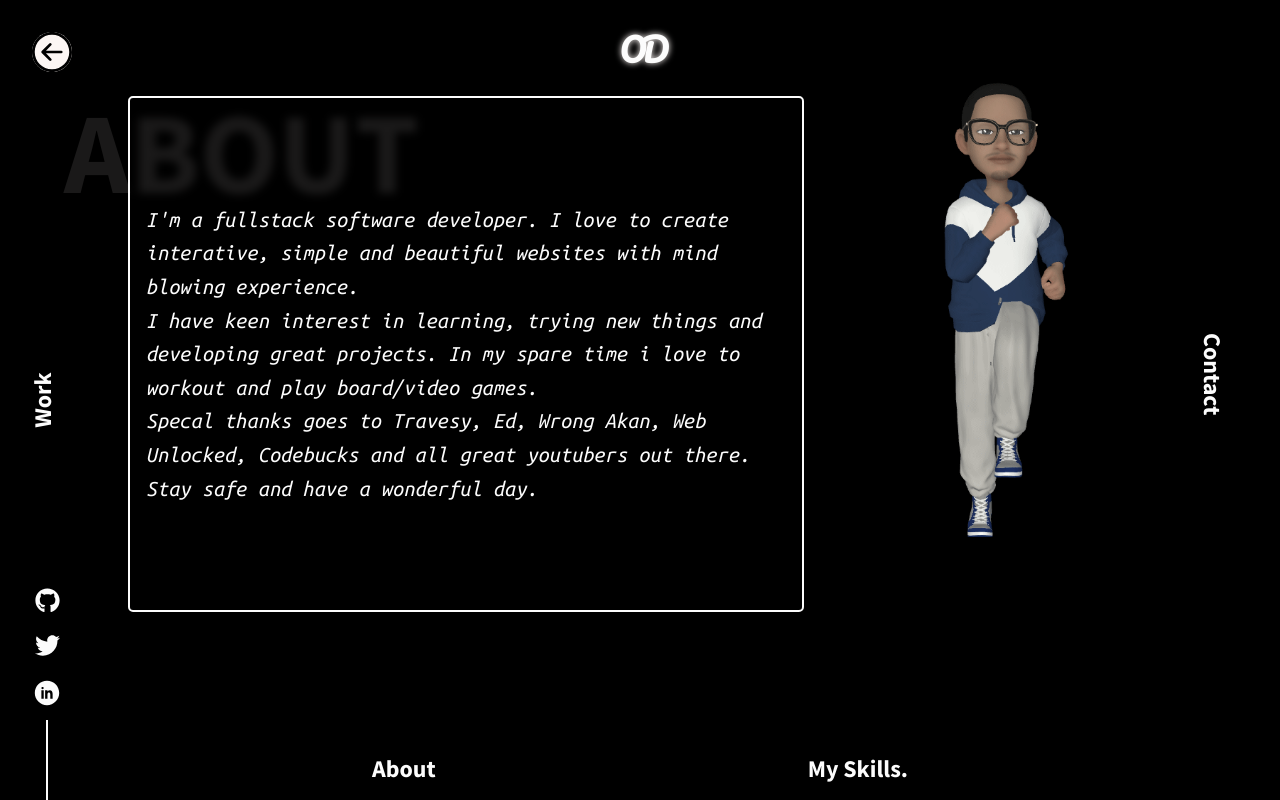
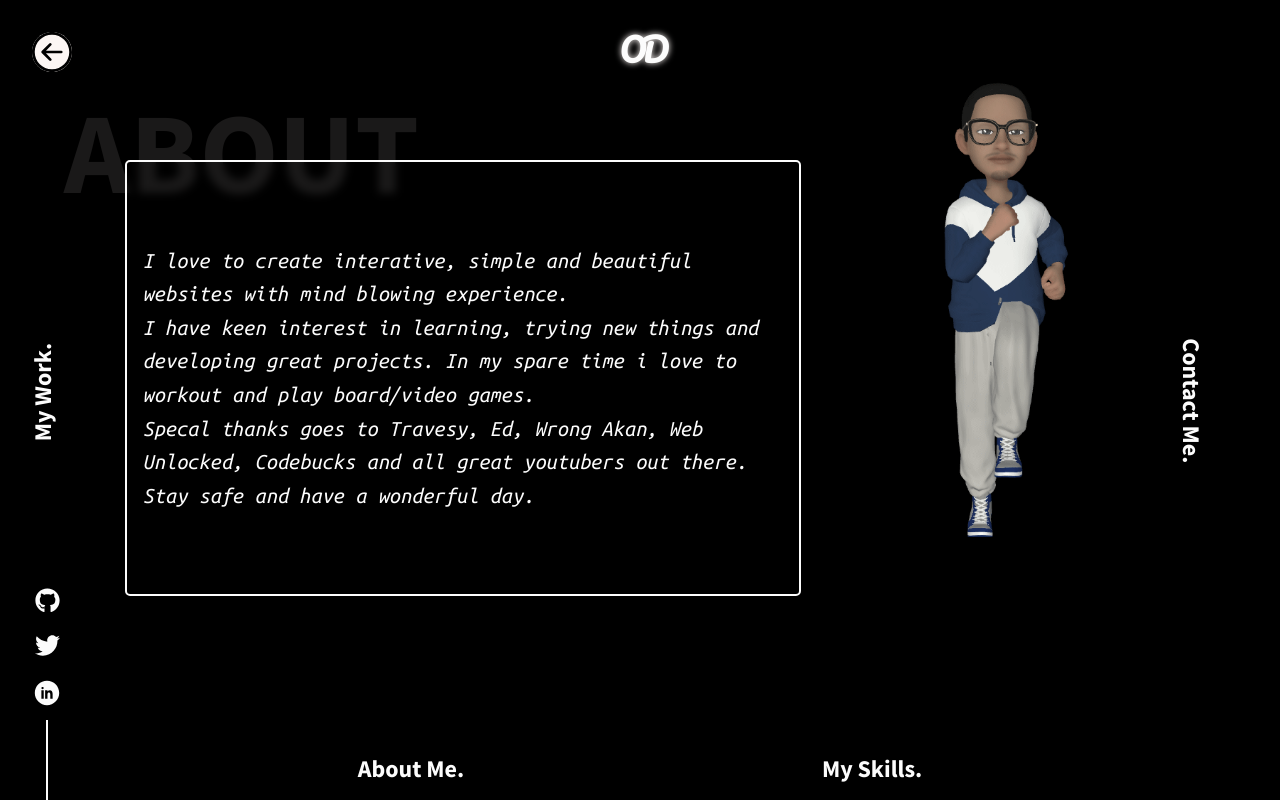
Before and after one commit to tolafandpro/odwebsite, a React (Create React App) app: page /about in a window 1280 px wide. Built offline with nearby package versions, Linux system fonts and the light colour scheme.

Commit message:
link updated

```diff
--- a/src/pages/AboutPage.jsx
+++ b/src/pages/AboutPage.jsx
@@ -10,6 +10,7 @@ import BackButton from '../components/BackButton';
 // import ParticleComponent from '../components/ParticleComponent';
 import BigTitle from '../components/BigTitle'
 import oyetola from '../assets/images/tolajogging.gif'
+// import { mobile } from './../responsive';
 
 const Box = styled.div `
 background-color: ${props => props.theme.body};
@@ -41,34 +42,32 @@ const Main =  styled.div `
   border-radius: 5px;
   padding: 1rem;
   width: 50vw;
-  height: 60vh;
+  height: 50vh;
   z-index: 3;
   line-height: 1.5;
   display: flex;
   justify-content: center;
   align-items: center;
   font-size: calc(0.6rem + 1vw);
- backdrop-filter: blur(4px);
-
+  backdrop-filter: blur(4px);
   position: absolute;
-  left: calc(4rem + 5vw);
-  top: 6rem;
+  left: calc(3.8rem + 5vw);
+  top: 10rem;
   font-family: 'Ubuntu Mono', monospace;
   font-style: italic;
 
-  @media (max-width: 30em) {
-    width: 50vw;
-    height: 50%;
-    backdrop-filter: none;
-    margin-top: 6rem;
-    left: 5rem;
+  @media only screen and  (max-width: 50em){
+    width: "50vw",
+    height: "50%",
+    marginTop: "6rem",
+    left: "5rem",
   }
 `
 const WORK = styled(NavLink) `
 color: ${props => props.theme.text};
 
 position: absolute;
-top: 50%;
+top: 49%;
 left: calc(1rem + 2vw);
 transform: translate(-50%, -50%) rotate(-90deg) ;
 text-decoration: none;
@@ -77,8 +76,8 @@ z-index:1;
 @media only screen and  (max-width: 50em){
     color: ${props => props.theme.text};
     text-shadow: rgb(0 0 0) 0px 0px 4px;
-    left: calc(1rem + 0.5vw);
-    top: 48%;
+    left: calc(1.8rem + 1vw);
+    top: 45%;
     font-size: 0.8em;
 }
 `
@@ -95,7 +94,7 @@ justify-content: space-evenly;
 const CONTACT = styled(NavLink)`
 color: ${props => props.theme.text};
 position: absolute;
-top: 50%;
+top: 56%;
 right: calc(1rem + 2vw);
 transform: rotate(90deg) translate(-50%, -50%);
 text-decoration: none;
@@ -104,7 +103,7 @@ z-index:1;
 @media only screen and  (max-width: 50em){
     color: ${props => props.theme.text};
     text-shadow: rgb(0 0 0) 0px 0px 4px;
-    right: calc(1rem + 0.5vw);
+    right: calc(0rem + -1vw);
     top: 50%;
     font-size: 0.8em;
 }
@@ -114,6 +113,7 @@ const ABOUT = styled(NavLink)`
 color: ${props => props.click ? props.theme.body : props.theme.text};
 text-decoration: none;
 z-index:1;
+cursor: disabled;
 `
 const SKILLS = styled(NavLink)`
 color: ${props => props.theme.text};
@@ -136,7 +136,7 @@ const AboutPage = () => {
             <img src={oyetola} alt="tolajogging" />
         </Jogging>
         <Main>
-        I'm a fullstack software developer. I love to create interative, simple and beautiful websites with mind blowing experience.
+         I love to create interative, simple and beautiful websites with mind blowing experience.
  <br/>
 I have keen interest in learning, trying new things and developing great projects. In my spare time i love to workout and play board/video games.
 <br/>
@@ -156,7 +156,7 @@ Specal thanks goes to Travesy, Ed, Wrong Akan, Web Unlocked, Codebucks and all g
                  whileHover={{scale: 1.1}}
                 whileTap={{scale: 0.9}}
                 >
-                    Work
+                   My Work.
                 </motion.h2>
             </WORK>
             <CONTACT to="/contact">
@@ -172,7 +172,7 @@ Specal thanks goes to Travesy, Ed, Wrong Akan, Web Unlocked, Codebucks and all g
                 whileHover={{scale: 1.1}}
                 whileTap={{scale: 0.9}}
                 >
-                 Contact
+                 Contact Me.
                 </motion.h2>
             </CONTACT>
         <BottomBar>
@@ -189,7 +189,7 @@ Specal thanks goes to Travesy, Ed, Wrong Akan, Web Unlocked, Codebucks and all g
                  whileHover={{scale: 1.1}}
                 whileTap={{scale: 0.9}}
                 >
-                    About
+                    About Me.
                 </motion.h2>
             </ABOUT>
             <SKILLS to="/skills">
--- a/src/pages/ContactPage.jsx
+++ b/src/pages/ContactPage.jsx
@@ -174,7 +174,7 @@ const Contact = () => {
                  whileHover={{scale: 1.1}}
                 whileTap={{scale: 0.9}}
                 >
-                    Work
+                    My Work.
                 </motion.h2>
             </WORK>
             <BottomBar>
@@ -192,7 +192,7 @@ const Contact = () => {
                 whileTap={{scale: 0.9}}
                 exit="exit"
                 >
-                    About.
+                   About Me.
                 </motion.h2>
             </ABOUT>
             <SKILLS to="/skills">
--- a/src/pages/Main.jsx
+++ b/src/pages/Main.jsx
@@ -22,7 +22,7 @@ padding: 2rem;
 const CONTACT = styled(NavLink)`
 color: ${props => props.theme.text};
 position: absolute;
-top: 52%;
+top: 56%;
 right: calc(0.5rem + 0.5vw);
 transform: rotate(90deg) translate(-50%, -50%);
 text-decoration: none;
@@ -40,7 +40,7 @@ const WORK = styled(NavLink)`
 color: ${props => props.click ? props.theme.body : props.theme.text};
 
 position: absolute;
-top: 50%;
+top: 49%;
 left: calc(1rem + 2vw);
 transform: translate(-50%, -50%) rotate(-90deg) ;
 text-decoration: none;
@@ -183,7 +183,7 @@ const Main = () => {
                 whileTap={{scale: 0.9}}
                 exit={{ opacity: 0  }}
                 >
-                    Contact
+                    Contact Me.
                 </motion.h2>
             </CONTACT>: null }
 
@@ -201,7 +201,7 @@ const Main = () => {
                  whileHover={{scale: 1.1}}
                  whileTap={{scale: 0.9}}
                 >
-                    Work
+                   My Work.
                 </motion.h2>
             </WORK> : null }
             <BottomBar>
@@ -221,7 +221,7 @@ const Main = () => {
                     whileHover={{scale: 1.1}}
                     whileTap={{scale: 0.9}}
                     >
-                        About.
+                        About Me.
                     </motion.h2>
                 </ABOUT> : null}
                 {click ? <SKILLS to="/skills">
--- a/src/pages/SkillsPage.jsx
+++ b/src/pages/SkillsPage.jsx
@@ -118,7 +118,7 @@ const WORK = styled(NavLink)`
 color: ${props => props.click ? props.theme.body : props.theme.text};
 
 position: absolute;
-top: 50%;
+top: 49%;
 left: calc(1rem + 2vw);
 transform: translate(-50%, -50%) rotate(-90deg) ;
 text-decoration: none;
@@ -141,7 +141,7 @@ justify-content: space-evenly;
 const CONTACT = styled(NavLink)`
 color: ${props => props.theme.text};
 position: absolute;
-top: 50%;
+top: 56%;
 right: calc(1rem + 1vw);
 transform: rotate(90deg) translate(-50%, -50%);
 text-decoration: none;
@@ -184,7 +184,7 @@ const SkillsPage = () => {
                     <strong>I like it Simple and Cool</strong>
                     <ul>
                         <li>
-                        Html, Css, Js, React, Redux, Angualr.
+                        Html, Css, Js, React, Redux, Angular.
                         </li>
                         <li>
                         Wordpress, Shopify, Saas.
@@ -240,7 +240,7 @@ const SkillsPage = () => {
                 whileHover={{scale: 1.1}}
                 whileTap={{scale: 0.9}}
                 >
-                    Contact
+                    Contact Me.
                 </motion.h2>
             </CONTACT>
         <WORK to="/work">
@@ -256,7 +256,7 @@ const SkillsPage = () => {
                  whileHover={{scale: 1.1}}
                 whileTap={{scale: 0.9}}
                 >
-                    Work
+                    My Work.
                 </motion.h2>
             </WORK>
         <BottomBar>
@@ -273,7 +273,7 @@ const SkillsPage = () => {
                  whileHover={{scale: 1.1}}
                 whileTap={{scale: 0.9}}
                 >
-                    About.
+                    About Me.
                 </motion.h2>
             </ABOUT>
             <SKILLS to="/skills">
--- a/src/pages/WorkPage.jsx
+++ b/src/pages/WorkPage.jsx
@@ -160,7 +160,7 @@ const WorkPage = () => {
                          whileHover={{scale: 1.1}}
                         whileTap={{scale: 0.9}}
                         >
-                            About.
+                            About Me.
                         </motion.h2>
                     </ABOUT>
                     <SKILLS to="/skills">
--- /dev/null
+++ b/src/responsive.js
@@ -0,0 +1,9 @@
+import { css } from "styled-components";
+
+export const mobile = (props) => {
+    return css`
+        @media only screen (max-width: 50em){
+            ${props}
+        }
+    `
+}
```
